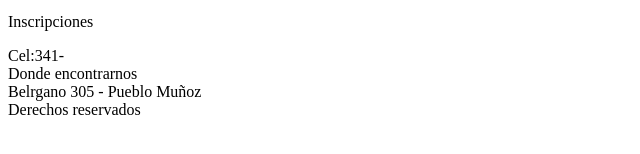
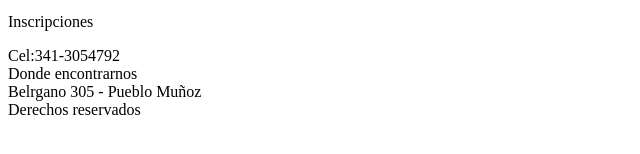
Before and after one commit to javieream/HTML5.1, a plain HTML site: page index.html in a window 1280 px wide. Shown: the part 444-598 px from the top of the page, 0-640 px from the left. Drawn offline with Linux system fonts and the light colour scheme.

Commit message:
Update index.html

```diff
--- a/index.html
+++ b/index.html
@@ -40,7 +40,7 @@
         <p>Capacitaciones</p>
         <p>Inscripciones</p>
       </article>
-<footer>Cel:341-</footer>
+<footer>Cel:341-3054792</footer>
      </section>
 
 <section>Donde encontrarnos</section>
```
